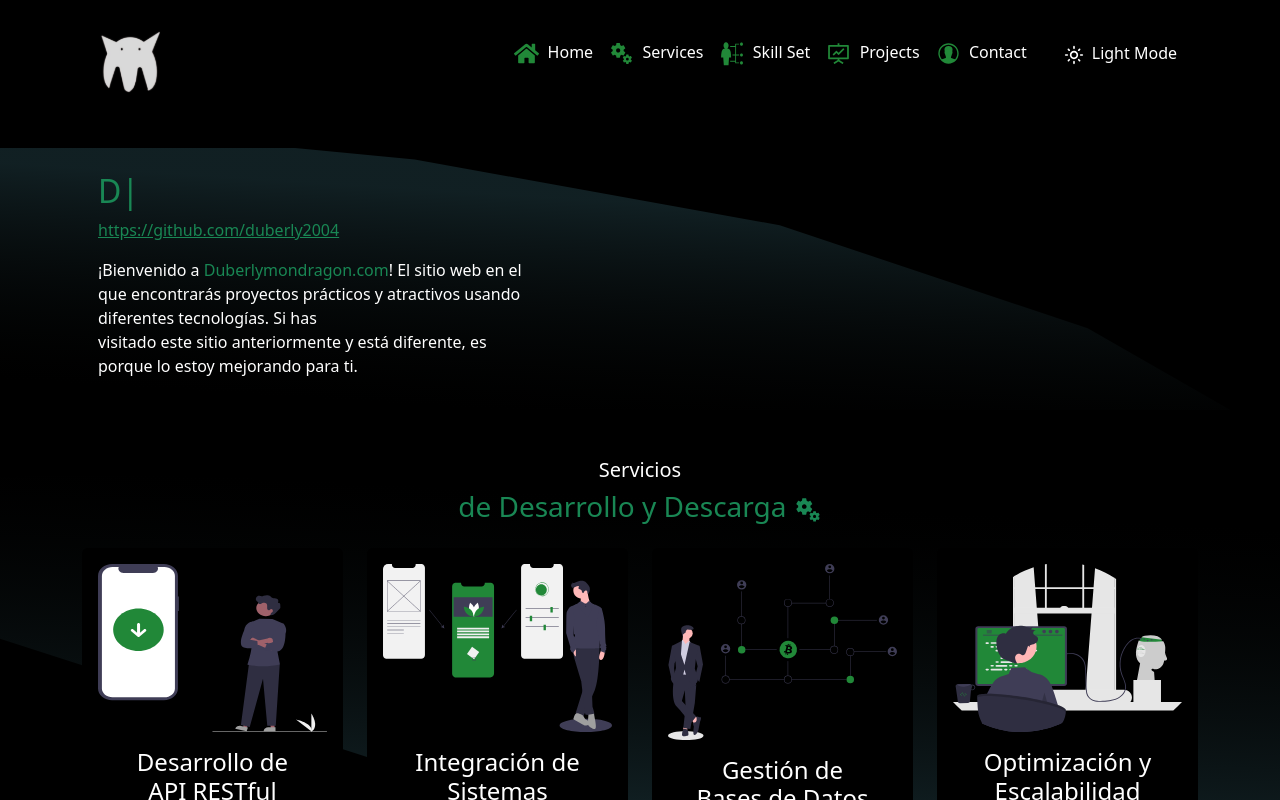
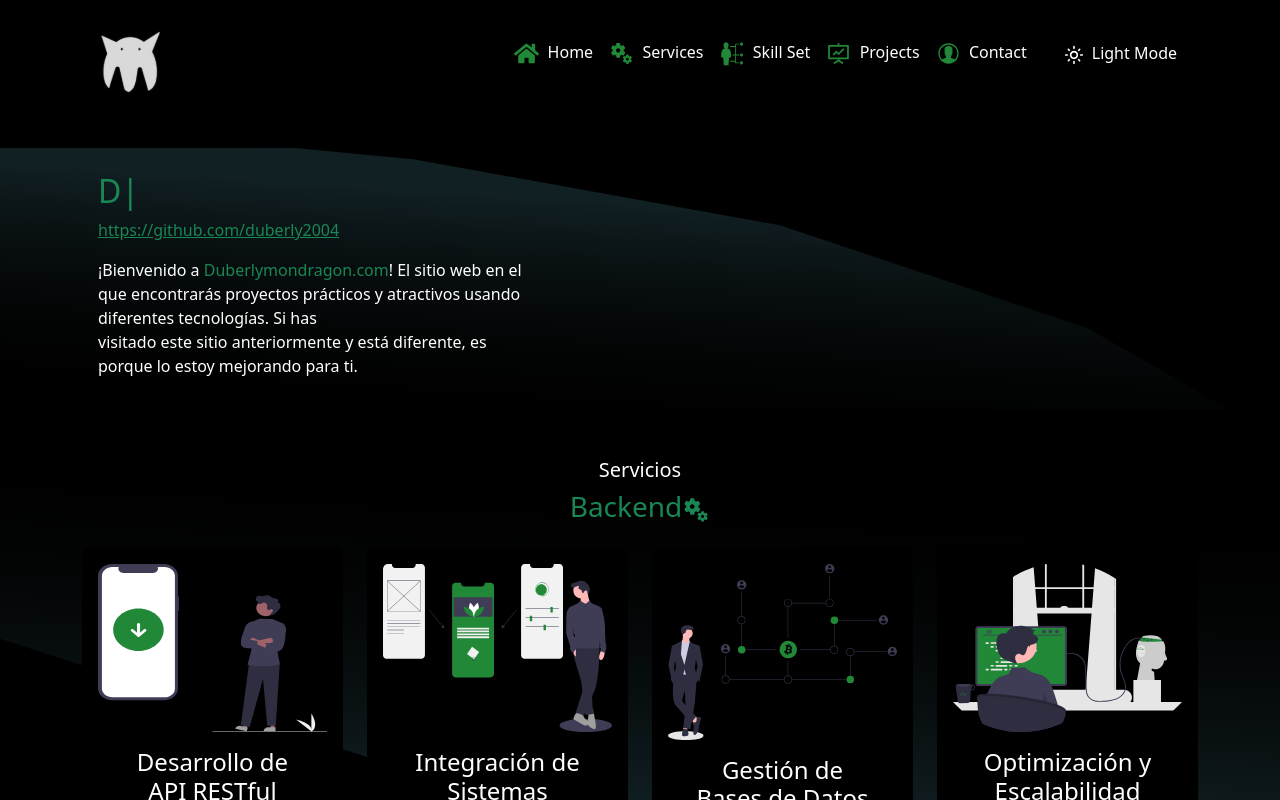
Before and after one commit to DuberlyIvanMondragonManchay/personal-website, a React (Vite) app: page / in a window 1280 px wide. Shown: the top 800 px of the page. Built offline with nearby package versions, Linux system fonts and the light colour scheme.

Commit message:
✨ Update: rename title

```diff
--- a/src/components/sections/MyServicesSection.jsx
+++ b/src/components/sections/MyServicesSection.jsx
@@ -17,7 +17,7 @@ function MyServicesSection() {
         <div id='services' >
             <Container className='mt-5 mb-5 h-100 text-center'>
             <h5 style={{color:colorContent}}>Servicios </h5>
-            <h3 className='text-success'>de Desarrollo y Descarga <MdMiscellaneousServices/></h3>
+            <h3 className='text-success'>Backend<MdMiscellaneousServices/></h3>
             <Row  xs={1} md={4} className='g-4 pt-3'>
                 <Col>
                     <CardMyServicess
```
